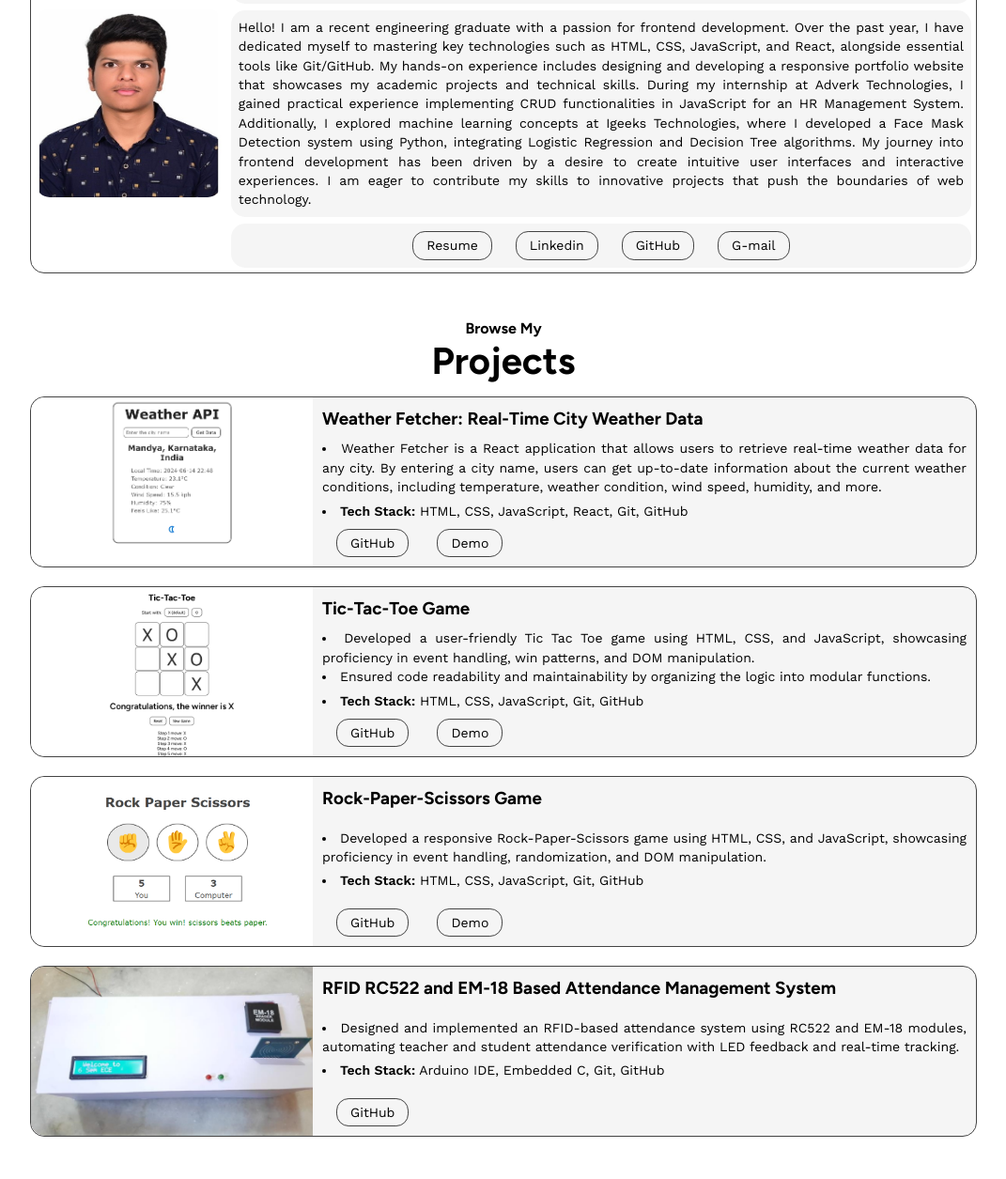
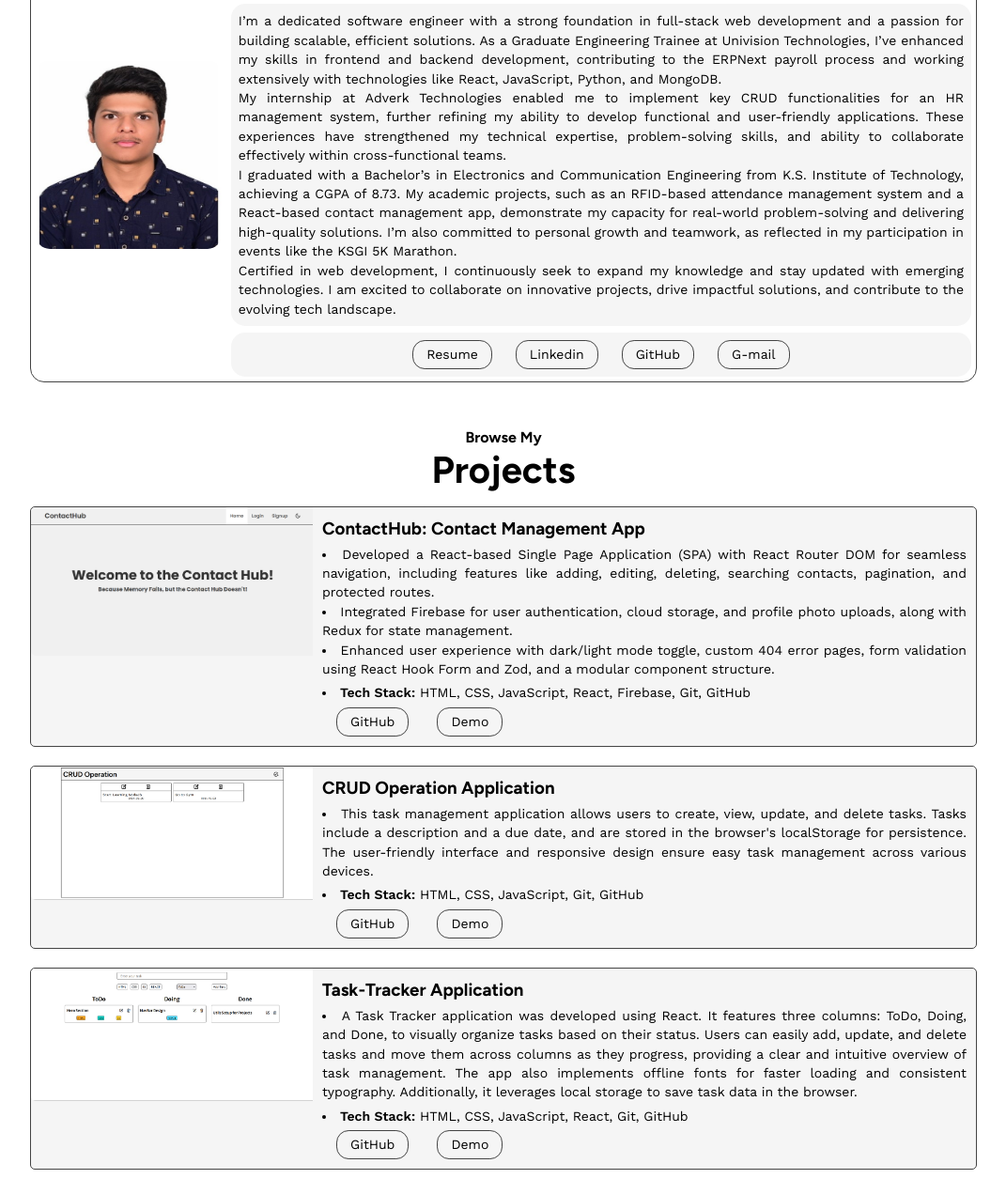
Before and after one commit to SharathM18/Portfolio-Website, a website built with Vite: page index.html in a window 1280 px wide. Shown: the part 567-1822 px from the top of the page at 94% size, without its empty margins (104-1175 px from the left). Built offline with nearby package versions, Linux system fonts and the light colour scheme.

Commit message:
Added Projects, Updated resume and about section and also fixed UI issues

```diff
--- a/index.html
+++ b/index.html
@@ -9,7 +9,7 @@
     />
     <meta
       name="keywords"
-      content="HTML, CSS, JavaScript, web design, project showcase, career highlights, Portfolio, sharath M Portfolio"
+      content="React, MongoDB, SQL, HTML, CSS, JavaScript, web design, project showcase, career highlights, Portfolio, sharath M Portfolio"
     />
     <link rel="shortcut icon" href="/logo.png" type="image/x-icon" />
     <link rel="preconnect" href="https://fonts.googleapis.com" />
@@ -26,12 +26,12 @@
       <nav class="nav">
         <h1 class="header-title">Portfolio.</h1>
         <ul class="header-menu">
-          <li class="header-link"><a href="#mobile-nav">Home</a></li>
-          <li class="header-link"><a href="#about">About</a></li>
-          <li class="header-link"><a href="#projects">Projects</a></li>
-          <li class="header-link"><a href="#skills">Skills</a></li>
+          <li class="header-link"><a href="#">Home</a></li>
+          <li class="header-link"><a href="#abouts_links">About</a></li>
+          <li class="header-link"><a href="#projects_links">Projects</a></li>
+          <li class="header-link"><a href="#skills_links">Skills</a></li>
           <li class="header-link">
-            <a href="#certificates">Certificates</a>
+            <a href="#certificates_links">Certificates</a>
           </li>
           <li class="header-link"><a href="#contact">Contact</a></li>
         </ul>
@@ -45,12 +45,14 @@
     <header>
       <nav class="mobile-nav">
         <ul class="mobile-menu">
-          <li class="mobile-nav-link"><a href="#mobile-nav">Home</a></li>
-          <li class="mobile-nav-link"><a href="#about">About</a></li>
-          <li class="mobile-nav-link"><a href="#projects">Projects</a></li>
-          <li class="mobile-nav-link"><a href="#skills">Skills</a></li>
+          <li class="mobile-nav-link"><a href="#">Home</a></li>
+          <li class="mobile-nav-link"><a href="#abouts_links">About</a></li>
           <li class="mobile-nav-link">
-            <a href="#certificates">Certificates</a>
+            <a href="#projects_links">Projects</a>
+          </li>
+          <li class="mobile-nav-link"><a href="#skills_links">Skills</a></li>
+          <li class="mobile-nav-link">
+            <a href="#certificates_links">Certificates</a>
           </li>
           <li class="mobile-nav-link"><a href="#contact">Contact</a></li>
         </ul>
@@ -68,12 +70,12 @@
             Aspiring Front-End Developer | Dedicated Student Eager to Learn and
             Grow in Web Development
           </p>
-          <div class="hero-links">
+          <div class="hero-links" id="abouts_links">
             <a href="https://in.linkedin.com/in/sharathm18" target="_blank"
               ><button class="btn">Linkedin</button></a
             >
             <a
-              href="https://drive.google.com/file/d/1GrLyo4ZUC4EhHPyijjWjsZR8ZotJsfqL/view?usp=sharing"
+              href="https://drive.google.com/file/d/1Ic5dREpMpaeLD3aM1nV3DQ91jkLVQo0c/view?usp=sharing"
               target="_blank"
               ><button class="btn btn-dow-resume">Resume</button></a
             >
@@ -101,29 +103,46 @@
               <h1 class="profile-title">Sharath M</h1>
               <h3 class="profile-sub-heading">Front-End Developer</h3>
             </header>
-            <p class="about-description about-box">
-              Hello! I am a recent engineering graduate with a passion for
-              frontend development. Over the past year, I have dedicated myself
-              to mastering key technologies such as HTML, CSS, JavaScript, and
-              React, alongside essential tools like Git/GitHub. My hands-on
-              experience includes designing and developing a responsive
-              portfolio website that showcases my academic projects and
-              technical skills. During my internship at Adverk Technologies, I
-              gained practical experience implementing CRUD functionalities in
-              JavaScript for an HR Management System. Additionally, I explored
-              machine learning concepts at Igeeks Technologies, where I
-              developed a Face Mask Detection system using Python, integrating
-              Logistic Regression and Decision Tree algorithms. My journey into
-              frontend development has been driven by a desire to create
-              intuitive user interfaces and interactive experiences. I am eager
-              to contribute my skills to innovative projects that push the
-              boundaries of web technology.
-            </p>
+            <div class="about-description about-box">
+              <p>
+                I’m a dedicated software engineer with a strong foundation in
+                full-stack web development and a passion for building scalable,
+                efficient solutions. As a Graduate Engineering Trainee at
+                Univision Technologies, I’ve enhanced my skills in frontend and
+                backend development, contributing to the ERPNext payroll process
+                and working extensively with technologies like React,
+                JavaScript, Python, and MongoDB.
+              </p>
+              <p>
+                My internship at Adverk Technologies enabled me to implement key
+                CRUD functionalities for an HR management system, further
+                refining my ability to develop functional and user-friendly
+                applications. These experiences have strengthened my technical
+                expertise, problem-solving skills, and ability to collaborate
+                effectively within cross-functional teams.
+              </p>
+              <p>
+                I graduated with a Bachelor’s in Electronics and Communication
+                Engineering from K.S. Institute of Technology, achieving a CGPA
+                of 8.73. My academic projects, such as an RFID-based attendance
+                management system and a React-based contact management app,
+                demonstrate my capacity for real-world problem-solving and
+                delivering high-quality solutions. I’m also committed to
+                personal growth and teamwork, as reflected in my participation
+                in events like the KSGI 5K Marathon.
+              </p>
+              <p>
+                Certified in web development, I continuously seek to expand my
+                knowledge and stay updated with emerging technologies. I am
+                excited to collaborate on innovative projects, drive impactful
+                solutions, and contribute to the evolving tech landscape.
+              </p>
+            </div>
 
-            <div class="about-links about-box">
+            <div class="about-links about-box" id="projects_links">
               <!-- link-1  -->
               <a
-                href="https://drive.google.com/file/d/1GrLyo4ZUC4EhHPyijjWjsZR8ZotJsfqL/view?usp=sharing"
+                href="https://drive.google.com/file/d/1Ic5dREpMpaeLD3aM1nV3DQ91jkLVQo0c/view?usp=sharing"
                 target="_blank"
                 ><button class="btn">Resume</button></a
               >
@@ -153,22 +172,108 @@
         <!-- project-1  -->
         <div class="project-container">
           <img
-            src="/WeatherFetcher.png"
+            src="/ContactHub_Poster.png"
             alt="project_image"
             class="project_image"
           />
           <div class="project-info">
             <div class="project-title">
-              <h3>Weather Fetcher: Real-Time City Weather Data</h3>
+              <h3>ContactHub: Contact Management App</h3>
             </div>
             <div class="project-description">
               <ul>
                 <li>
-                  Weather Fetcher is a React application that allows users to
-                  retrieve real-time weather data for any city. By entering a
-                  city name, users can get up-to-date information about the
-                  current weather conditions, including temperature, weather
-                  condition, wind speed, humidity, and more.
+                  Developed a React-based Single Page Application (SPA) with
+                  React Router DOM for seamless navigation, including features
+                  like adding, editing, deleting, searching contacts,
+                  pagination, and protected routes.
+                </li>
+                <li>
+                  Integrated Firebase for user authentication, cloud storage,
+                  and profile photo uploads, along with Redux for state
+                  management.
+                </li>
+                <li>
+                  Enhanced user experience with dark/light mode toggle, custom
+                  404 error pages, form validation using React Hook Form and
+                  Zod, and a modular component structure.
+                </li>
+              </ul>
+              <ul>
+                <li>
+                  <span class="tech-stack">Tech Stack:</span> HTML, CSS,
+                  JavaScript, React, Firebase, Git, GitHub
+                </li>
+              </ul>
+            </div>
+            <div class="project-links">
+              <a
+                href="https://github.com/SharathM18/ContactHub.git"
+                target="_blank"
+                ><button class="btn">GitHub</button></a
+              >
+              <a href="https://contact-hub-sharath.vercel.app/" target="_blank"
+                ><button class="btn">Demo</button></a
+              >
+            </div>
+          </div>
+        </div>
+        <!-- project-2  -->
+        <div class="project-container">
+          <img src="/crud.png" alt="project_image" class="project_image" />
+          <div class="project-info">
+            <div class="project-title">
+              <h3>CRUD Operation Application</h3>
+            </div>
+            <div class="project-description">
+              <ul>
+                <li>
+                  This task management application allows users to create, view,
+                  update, and delete tasks. Tasks include a description and a
+                  due date, and are stored in the browser's localStorage for
+                  persistence. The user-friendly interface and responsive design
+                  ensure easy task management across various devices.
+                </li>
+              </ul>
+              <ul>
+                <li>
+                  <span class="tech-stack">Tech Stack:</span> HTML, CSS,
+                  JavaScript, Git, GitHub
+                </li>
+              </ul>
+            </div>
+            <div class="project-links">
+              <a
+                href="https://github.com/SharathM18/CRUD-Operation-Application.git"
+                target="_blank"
+                ><button class="btn">GitHub</button></a
+              >
+              <a
+                href="https://crud-operation-application.vercel.app/"
+                target="_blank"
+                ><button class="btn">Demo</button></a
+              >
+            </div>
+          </div>
+        </div>
+        <!-- project-3  -->
+        <div class="project-container">
+          <img src="/task.png" alt="project_image" class="project_image" />
+          <div class="project-info">
+            <div class="project-title">
+              <h3>Task-Tracker Application</h3>
+            </div>
+            <div class="project-description">
+              <ul>
+                <li>
+                  A Task Tracker application was developed using React. It
+                  features three columns: ToDo, Doing, and Done, to visually
+                  organize tasks based on their status. Users can easily add,
+                  update, and delete tasks and move them across columns as they
+                  progress, providing a clear and intuitive overview of task
+                  management. The app also implements offline fonts for faster
+                  loading and consistent typography. Additionally, it leverages
+                  local storage to save task data in the browser.
                 </li>
               </ul>
               <ul>
@@ -180,88 +285,12 @@
             </div>
             <div class="project-links">
               <a
-                href="https://github.com/SharathM18/Weather-Fetcher.git"
-                target="_blank"
-                ><button class="btn">GitHub</button></a
-              >
-              <a href="https://accurateweathertoday.vercel.app/" target="_blank"
-                ><button class="btn">Demo</button></a
-              >
-            </div>
-          </div>
-        </div>
-        <!-- project-2  -->
-        <div class="project-container">
-          <img src="/tictactoe.png" alt="project_image" class="project_image" />
-          <div class="project-info">
-            <div class="project-title">
-              <h3>Tic-Tac-Toe Game</h3>
-            </div>
-            <div class="project-description">
-              <ul>
-                <li>
-                  Developed a user-friendly Tic Tac Toe game using HTML, CSS,
-                  and JavaScript, showcasing proficiency in event handling, win
-                  patterns, and DOM manipulation.
-                </li>
-                <li>
-                  Ensured code readability and maintainability by organizing the
-                  logic into modular functions.
-                </li>
-              </ul>
-              <ul>
-                <li>
-                  <span class="tech-stack">Tech Stack:</span> HTML, CSS,
-                  JavaScript, Git, GitHub
-                </li>
-              </ul>
-            </div>
-            <div class="project-links">
-              <a
-                href="https://github.com/SharathM18/Tic-Tac-Toe-Game.git"
-                target="_blank"
-                ><button class="btn">GitHub</button></a
-              >
-              <a href="https://playtictactoegame.vercel.app/" target="_blank"
-                ><button class="btn">Demo</button></a
-              >
-            </div>
-          </div>
-        </div>
-        <!-- project-3  -->
-        <div class="project-container">
-          <img
-            src="/rock-paper-scissors.png"
-            alt="project_image"
-            class="project_image"
-          />
-          <div class="project-info">
-            <div class="project-title">
-              <h3>Rock-Paper-Scissors Game</h3>
-            </div>
-            <div class="project-description">
-              <ul>
-                <li>
-                  Developed a responsive Rock-Paper-Scissors game using HTML,
-                  CSS, and JavaScript, showcasing proficiency in event handling,
-                  randomization, and DOM manipulation.
-                </li>
-              </ul>
-              <ul>
-                <li>
-                  <span class="tech-stack">Tech Stack:</span> HTML, CSS,
-                  JavaScript, Git, GitHub
-                </li>
-              </ul>
-            </div>
-            <div class="project-links">
-              <a
-                href="https://github.com/SharathM18/Rock-Paper-Scissors-Game.git"
+                href="https://github.com/SharathM18/Task-Tracker.git"
                 target="_blank"
                 ><button class="btn">GitHub</button></a
               >
               <a
-                href="https://playrockpaperscissorsgame.vercel.app"
+                href="https://task-tracker-sharathm.vercel.app/"
                 target="_blank"
                 ><button class="btn">Demo</button></a
               >
@@ -295,7 +324,7 @@
                 </li>
               </ul>
             </div>
-            <div class="project-links">
+            <div class="project-links" id="skills_links">
               <a
                 href="https://github.com/SharathM18/RFID-RC522-and-EM-18-Based-Attendance-Management-System.git"
                 target="_blank"
@@ -361,6 +390,10 @@
                 <img src="/sql.svg" alt="SQL logo" class="skill-logo" />
                 <p>SQL</p>
               </div>
+              <div class="skill-content">
+                <img src="/sql.svg" alt="SQL logo" class="skill-logo" />
+                <p>MongoDB</p>
+              </div>
             </div>
           </div>
 
@@ -372,7 +405,7 @@
                 <img src="/git.svg" alt="Git logo" class="skill-logo" />
                 <p>Git</p>
               </div>
-              <div class="skill-content">
+              <div class="skill-content" id="certificates_links">
                 <img src="/github.svg" alt="GitHub logo" class="skill-logo1" />
                 <p>GitHub</p>
               </div>
@@ -447,7 +480,7 @@
     <!-- footer section  -->
     <footer class="footer">
       <div class="header btt">
-        <a href="#header-menu">Back to top</a>
+        <a href="#">Back to top</a>
       </div>
     </footer>
 
--- a/src/utilities/mobile-nav.js
+++ b/src/utilities/mobile-nav.js
@@ -9,17 +9,17 @@ export default function responsiveNsvBar() {
     isMobileNavOpen = !isMobileNavOpen;
     if (isMobileNavOpen) {
       mobileNav.style.display = "flex";
-      document.body.style.overflowY = "hidden";
+      // document.body.style.overflowY = "hidden";
     } else {
       mobileNav.style.display = "none";
-      document.body.style.overflowY = "auto";
+      // document.body.style.overflowY = "auto";
     }
 
     mobileLinks.forEach((link) => {
       link.addEventListener("click", () => {
         isMobileNavOpen = false;
         mobileNav.style.display = "none";
-        document.body.style.overflowY = "auto";
+        // document.body.style.overflowY = "auto";
       });
     });
   });
--- a/styles/components/mobile-nav.css
+++ b/styles/components/mobile-nav.css
@@ -1,10 +1,10 @@
 .mobile-nav {
   background-color: var(--bg-project);
-  position: absolute;
+  position: fixed;
   top: 0;
   right: 0;
   padding-top: 3.5em;
-  width: 13em;
+  width: 100%;
   height: 100%;
   display: none;
   justify-content: center;
@@ -37,6 +37,7 @@
 @media (min-width: 480px) {
   .mobile-nav-link {
     font-size: var(--text-base);
+    font-size: var(--text-lg);
   }
 }
 
--- a/styles/components/projects.css
+++ b/styles/components/projects.css
@@ -19,16 +19,15 @@
   display: flex;
   flex-direction: column;
   border: 0.8px solid rgb(68, 68, 68);
-  border-radius: 15px;
+  border-radius: 5px;
   background-color: var(--bg-project);
 }
 
 .project_image {
-  border-radius: 15px 15px 0 0;
+  border-radius: 5px 5px 0 0;
   width: 100%;
-  height: 180px;
+  height: 100%;
   cursor: pointer;
-  object-fit: cover;
 }
 
 .project-info {
@@ -94,12 +93,12 @@
     width: 100%;
     display: flex;
     flex-direction: row;
-    border-radius: 15px;
+    border-radius: 5px;
     background-color: var(--bg-project);
   }
 
   .project_image {
-    border-radius: 15px 0 0 15px;
+    border-radius: 5px 0 0 5px;
     width: 250px;
     height: 180px;
   }
@@ -139,13 +138,13 @@
     width: 100%;
     display: flex;
     flex-direction: row;
-    border-radius: 15px;
+    border-radius: 5px;
     background-color: var(--bg-project);
   }
 
   .project_image {
     width: 300px;
-    height: 180px;
+    height: 100%;
   }
 
   .project-info {
--- a/styles/utilities.css
+++ b/styles/utilities.css
@@ -39,16 +39,19 @@ section {
 @media (min-width: 360px) {
   .container {
     max-width: 360px;
+    margin-top: 6rem;
   }
 }
 @media (min-width: 480px) {
   .container {
     max-width: 480px;
+    margin-top: 7rem;
   }
 }
 @media (min-width: 768px) {
   .container {
     max-width: 768px;
+    margin-top: 7rem;
   }
 
   .btn {
@@ -64,5 +67,6 @@ section {
 @media (min-width: 1024px) {
   .container {
     max-width: 1024px;
+    margin-top: 9rem;
   }
 }
```
Also changed, not shown: styles/components/footer.css (+6 -2 lines), styles/components/nav.css (+7 -2 lines), public/ContactHub_Poster.png (added), public/crud.png (added), public/task.png (added).
